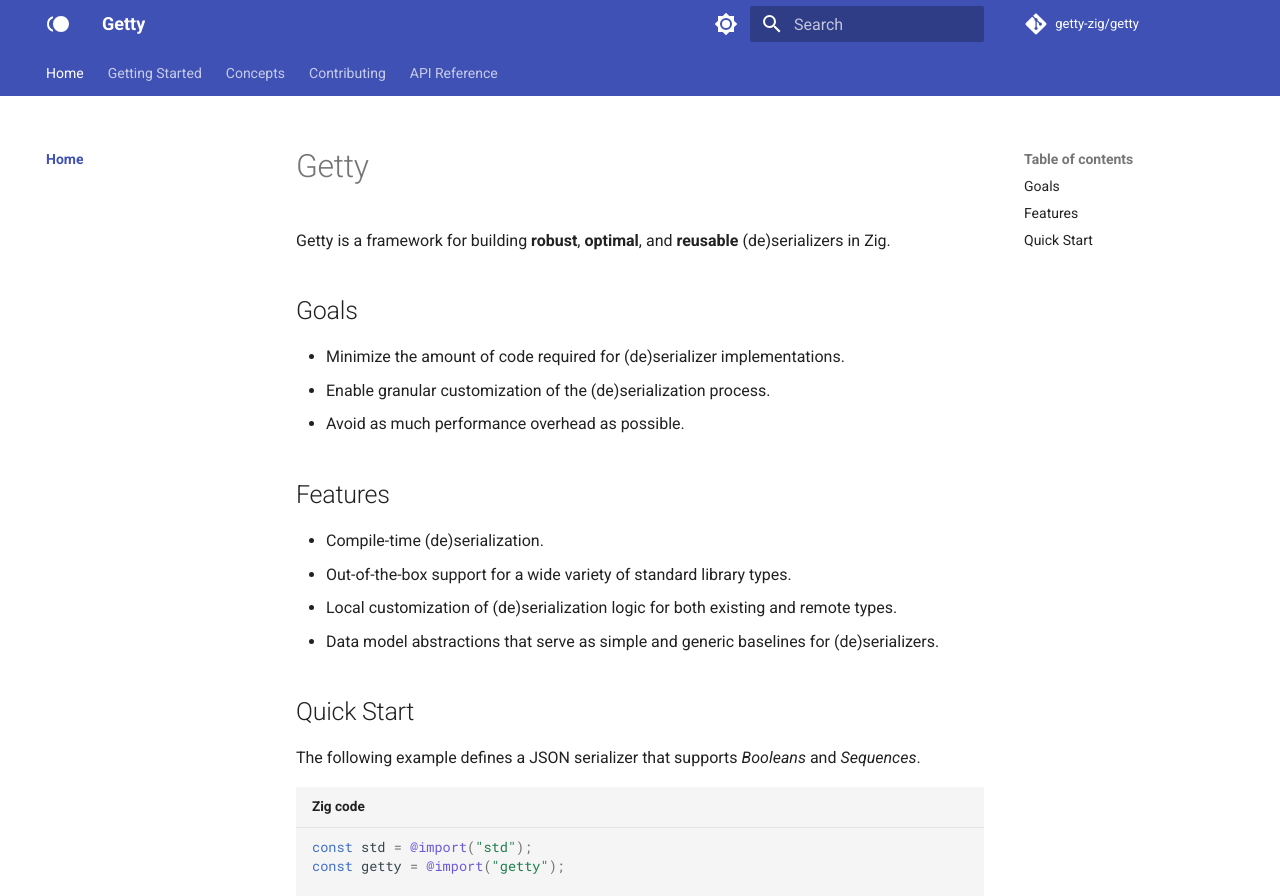
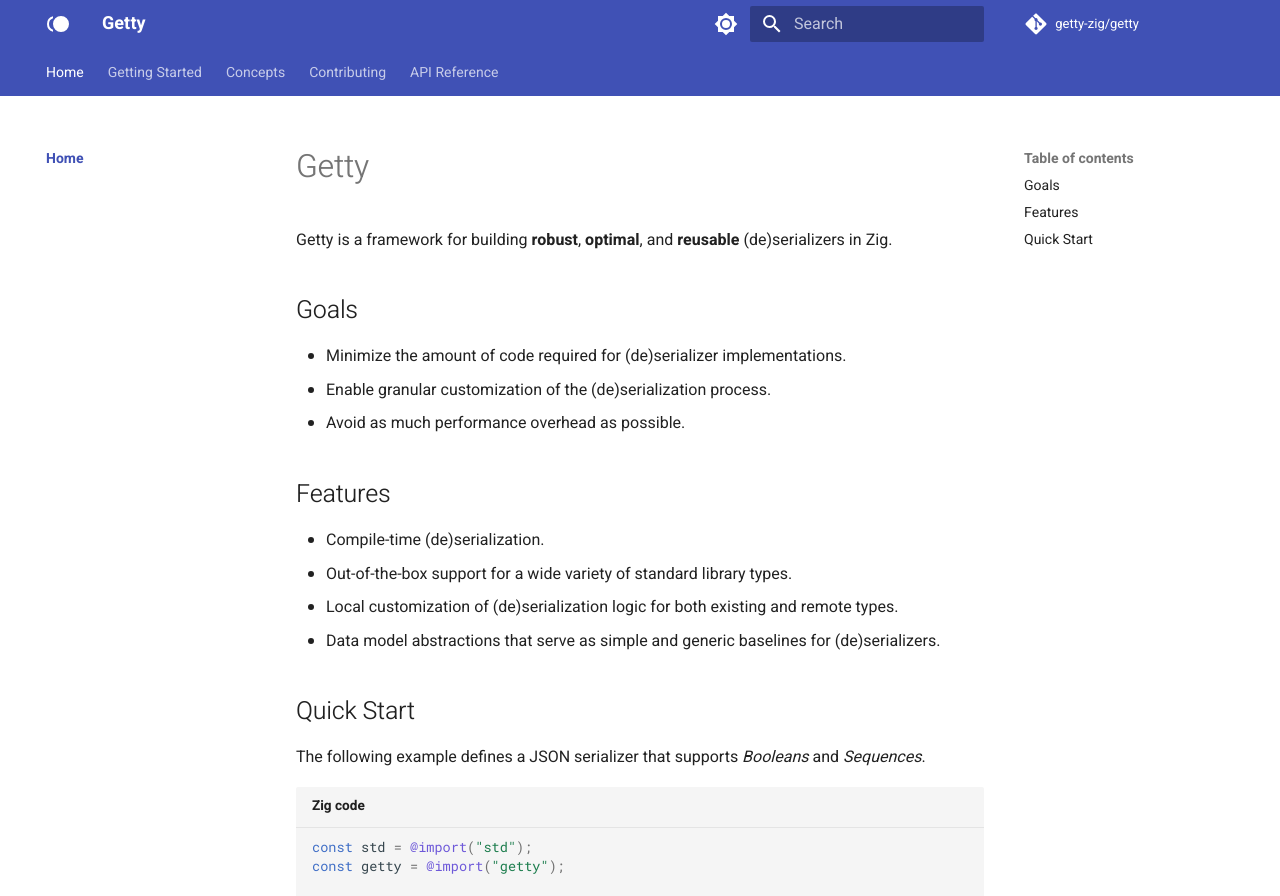
Before and after one commit to getty-zig/getty.so, an MkDocs documentation site: the page built from docs/index.md, in a window 1280 px wide. Shown: the top 896 px of the page. Built offline with MkDocs 1.6.1 and Material for MkDocs 9.7.7, drawn with Linux system fonts in a browser that asks for light colours; comment, search, counter and statistics services are not loaded.

Commit message:
change font

```diff
--- a/mkdocs.yml
+++ b/mkdocs.yml
@@ -18,6 +18,8 @@ copyright: © 2022 Getty
 
 theme:
   name: material
+  font:
+    text: Heebo
 
   icon:
     logo: material/circle-multiple
```
